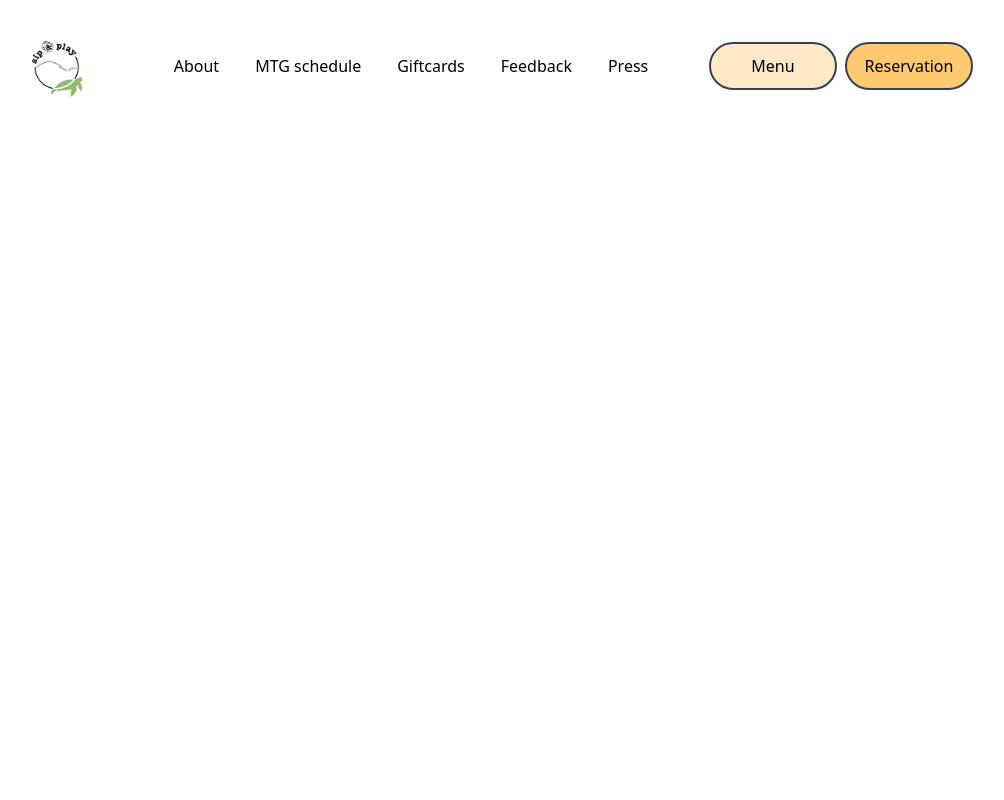
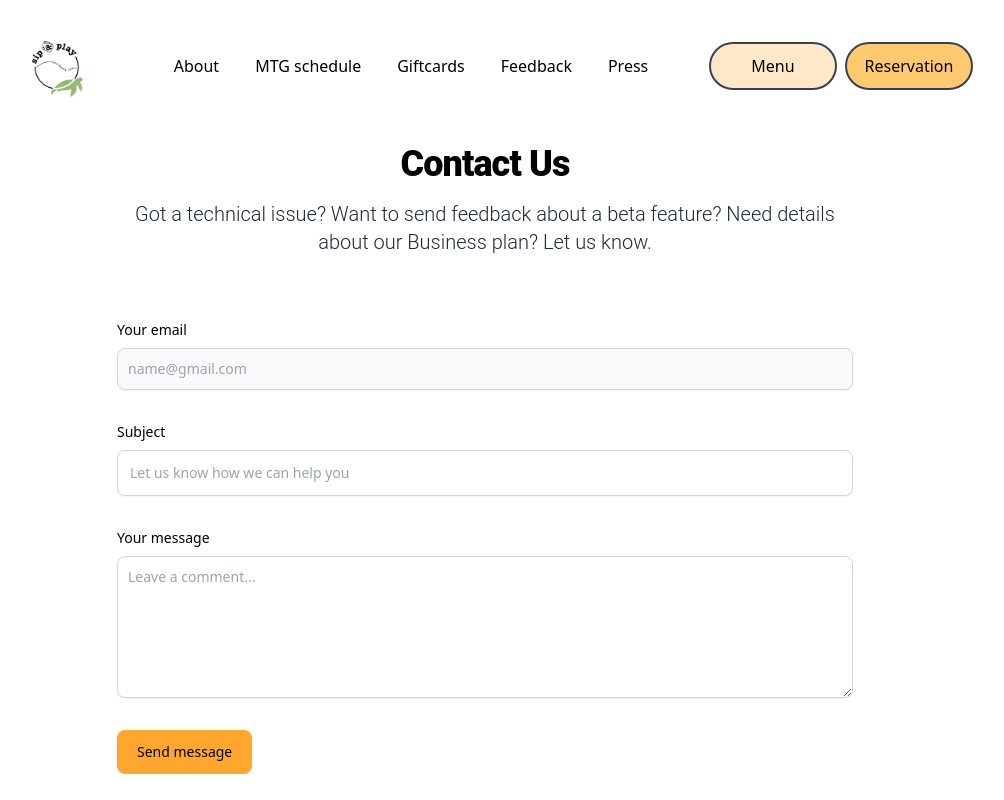
Before and after one commit to LuaanNguyen/Board-Game-Cafe-Website, a React (Vite) app: page /feedback in a window 1280 px wide. Shown: the top 800 px of the page, without its empty margins (155-1159 px from the left). Built offline with nearby package versions, Linux system fonts and the light colour scheme; a web font is replaced by a local one.

Commit message:
Added Feedback Session 💅

```diff
--- a/src/components/Feedback.jsx
+++ b/src/components/Feedback.jsx
@@ -1,5 +1,71 @@
 function Feedback() {
-  return <div className="w-[100vw] h-[100vh]"></div>;
+  return (
+    <div className="w-[100vw] h-[100vh] mt-20">
+      <section className="bg-white ">
+        <div className="py-8 lg:py-16 px-4 mx-auto max-w-screen-md">
+          <h2 className="mb-4 text-4xl tracking-tight font-extrabold text-center text-black ">
+            Contact Us
+          </h2>
+          <p className="mb-8 lg:mb-16 font-light text-center text-gray-800 sm:text-xl">
+            Got a technical issue? Want to send feedback about a beta feature?
+            Need details about our Business plan? Let us know.
+          </p>
+          <form action="#" className="space-y-8">
+            <div>
+              <label
+                htmlFor="email"
+                className="block mb-2 text-sm font-medium text-black "
+              >
+                Your email
+              </label>
+              <input
+                type="email"
+                id="email"
+                className="shadow-sm bg-gray-50 border border-gray-300 text-black text-sm rounded-lg focus:ring-primary-500 focus:border-primary-500 block w-full p-2.5"
+                placeholder="name@gmail.com"
+                required
+              ></input>
+            </div>
+            <div>
+              <label
+                htmlFor="subject"
+                className="block mb-2 text-sm font-medium text-black "
+              >
+                Subject
+              </label>
+              <input
+                type="text"
+                id="subject"
+                className="block p-3 w-full text-sm text-black  rounded-lg border border-gray-300 shadow-sm "
+                placeholder="Let us know how we can help you"
+                required
+              ></input>
+            </div>
+            <div className="sm:col-span-2">
+              <label
+                htmlFor="message"
+                className="block mb-2 text-sm font-medium text-black"
+              >
+                Your message
+              </label>
+              <textarea
+                id="message"
+                rows="6"
+                className="block p-2.5 w-full text-sm text-black rounded-lg shadow-sm border border-gray-300 focus:ring-primary-500 focus:border-primary-500"
+                placeholder="Leave a comment..."
+              ></textarea>
+            </div>
+            <button
+              type="submit"
+              className="py-3 px-5 text-sm font-medium text-center text-black rounded-lg bg-orangeMain sm:w-fit hover:bg-orangeLight focus:ring-4 focus:outline-none focus:ring-primary-300 "
+            >
+              Send message
+            </button>
+          </form>
+        </div>
+      </section>
+    </div>
+  );
 }
 
 export default Feedback;
--- a/src/components/Footer.jsx
+++ b/src/components/Footer.jsx
@@ -1,35 +1,6 @@
-import SocialMediaLinks from "../SocialMediaLinks";
-
 function Footer() {
   return (
     <footer className="flex flex-col w-[100vw] items-center justify-center">
-      <section className="p-8 max-md:p-4 bg-orangeLight w-[70%] max-md:w-[100%] h-[90%] max-md:rounded-none rounded-2xl sm:mb-10 shadow-lg grid grid-cols-2 max-lg:grid-cols-1 max-md:border-0 border-4 border-orangeVeryPale">
-        <div className="flex flex-col  justify-between max-md:items-center max-md:text-center  p-10 gap-5 max-md:p-2">
-          <iframe
-            className="w-full h-full rounded-2xl sm:hidden"
-            loading="lazy"
-            allowFullScreen
-            src="https://www.google.com/maps/embed/v1/place?q=tempe&key=AIzaSyALN2fUL0Wx_CgtyGlXH5hR_s45DZH7rU0"
-          ></iframe>
-
-          <h1 className="text-5xl max-md:text-2xl font-semibold ">
-            Apply for Franchise.
-          </h1>
-          <p className="text-gray-800 ">
-            Contact our Franchise Team. Be sure to choose FRANCHISE as your
-            Subject and write to us. Our Franchise team will be in touch
-            shortly.
-          </p>
-          <SocialMediaLinks />
-        </div>
-
-        <iframe
-          className="w-full h-full rounded-2xl max-md:hidden"
-          loading="lazy"
-          allowFullScreen
-          src="https://www.google.com/maps/embed/v1/place?q=tempe&key=AIzaSyALN2fUL0Wx_CgtyGlXH5hR_s45DZH7rU0"
-        ></iframe>
-      </section>
       <section className="px-10 w-[100vw] flex sm:pt-20 pt-6 pb-6 justify-between max-md:justify-center">
         <h4 className="text-gray-500  text-center">
           ©2024 by Sip & Play. All Rights Reserved.
--- /dev/null
+++ b/src/components/Franchise.jsx
@@ -0,0 +1,34 @@
+import SocialMediaLinks from "../SocialMediaLinks";
+
+function Franchise() {
+  return (
+    <section className="p-8 max-md:p-4 bg-orangeLight w-[70%] max-md:w-[100%] h-[90%] max-md:rounded-none rounded-2xl sm:mb-10 shadow-lg grid grid-cols-2 max-lg:grid-cols-1 max-md:border-0 border-4 border-orangeVeryPale">
+      <div className="flex flex-col  justify-between max-md:items-center max-md:text-center  p-10 gap-5 max-md:p-2">
+        <iframe
+          className="w-full h-full rounded-2xl sm:hidden"
+          loading="lazy"
+          allowFullScreen
+          src="https://www.google.com/maps/embed/v1/place?q=tempe&key=AIzaSyALN2fUL0Wx_CgtyGlXH5hR_s45DZH7rU0"
+        ></iframe>
+
+        <h1 className="text-5xl max-md:text-2xl font-semibold ">
+          Apply for Franchise.
+        </h1>
+        <p className="text-gray-800 ">
+          Contact our Franchise Team. Be sure to choose FRANCHISE as your
+          Subject and write to us. Our Franchise team will be in touch shortly.
+        </p>
+        <SocialMediaLinks />
+      </div>
+
+      <iframe
+        className="w-full h-full rounded-2xl max-md:hidden"
+        loading="lazy"
+        allowFullScreen
+        src="https://www.google.com/maps/embed/v1/place?q=tempe&key=AIzaSyALN2fUL0Wx_CgtyGlXH5hR_s45DZH7rU0"
+      ></iframe>
+    </section>
+  );
+}
+
+export default Franchise;
--- a/src/components/Reservation.jsx
+++ b/src/components/Reservation.jsx
@@ -2,7 +2,6 @@
 import Calendar from "react-calendar";
 import "react-calendar/dist/Calendar.css";
 import "../Calendar.css"; // Import custom styles
-import { FaCheck } from "react-icons/fa";
 import { CiCircleCheck } from "react-icons/ci";
 
 export default function Reservation() {
@@ -52,7 +51,7 @@
 
 function BirthdayPackages() {
   return (
-    <section className="w-[100vw] pt-10 max-md:mb-20">
+    <section className="w-[100vw] pt-10 max-md:mb-20 px-20 max-lg:px-10 max-md:px-4">
       <h1 className="text-4xl font-bold text-center">Birthday Packages</h1>
       <section className="grid grid-cols-3 max-lg:grid-cols-2 max-md:grid-cols-1 p-10 gap-10">
         <div className="bg-orangePale rounded-2xl p-10 border-2 border-gray-200 shadow-lg text-center">
```
